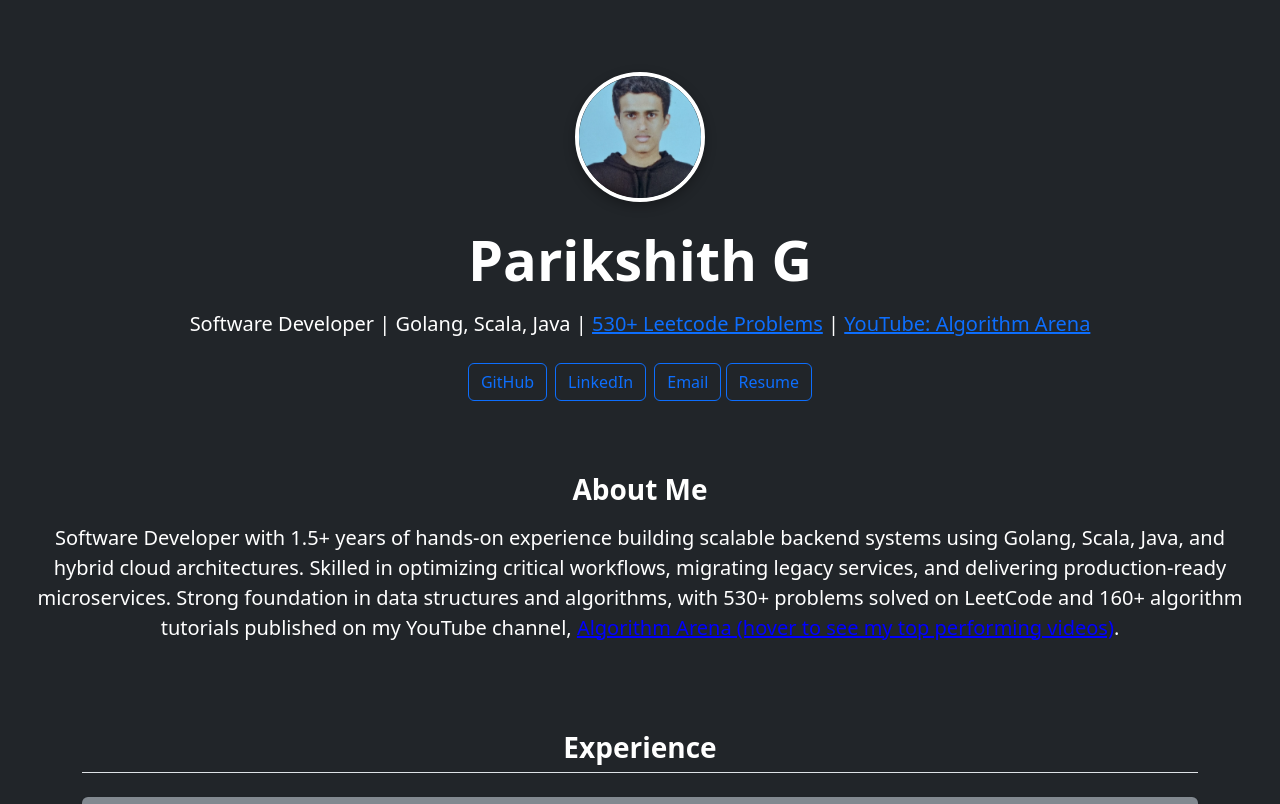
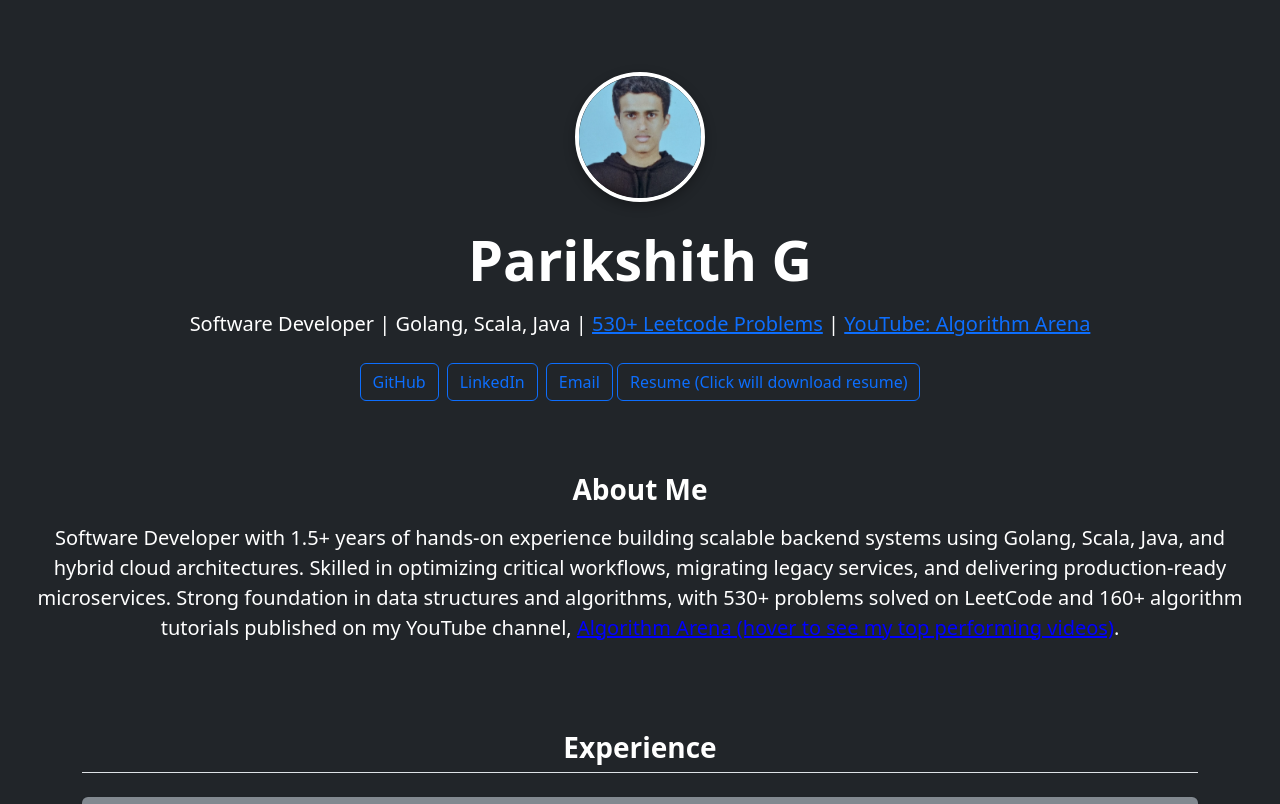
Before and after one commit to Parikshith-G/portfolio, a React (Create React App) app: page / in a window 1280 px wide. Shown: the top 804 px of the page. Built offline with nearby package versions, Linux system fonts and the light colour scheme.

Commit message:
testing push from vs code

```diff
--- a/package.json
+++ b/package.json
@@ -1,5 +1,5 @@
 {
-  "homepage": "https://yourusername.github.io/your-repo-name",
+  "homepage": "https://Parikshith-G.github.io/portfolio",
   "name": "prtflo",
   "version": "0.1.0",
   "private": true,
@@ -20,7 +20,9 @@
     "start": "react-scripts start",
     "build": "react-scripts build",
     "test": "react-scripts test",
-    "eject": "react-scripts eject"
+    "eject": "react-scripts eject",
+    "predeploy": "npm run build",
+    "deploy": "gh-pages -d build"
   },
   "eslintConfig": {
     "extends": [
--- a/src/MainLinks.js
+++ b/src/MainLinks.js
@@ -35,7 +35,7 @@ const MainLinks = () => {
           className="btn btn-outline-primary"
           download
         >
-          Resume
+          Resume (Click will download resume)
         </a>
       </div>
     </>
```
Also changed, not shown: 1 other file (tests, documents, lock files or other folders).
